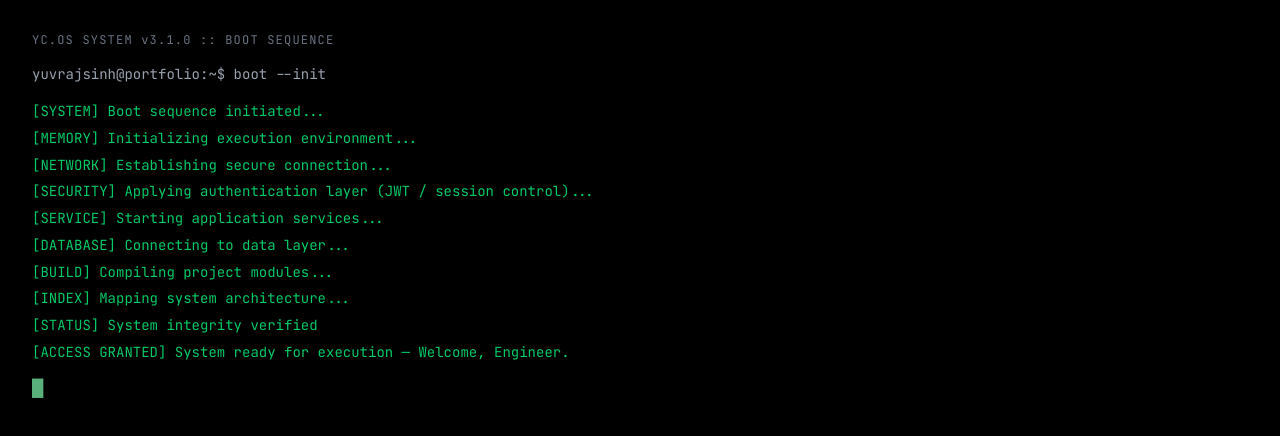
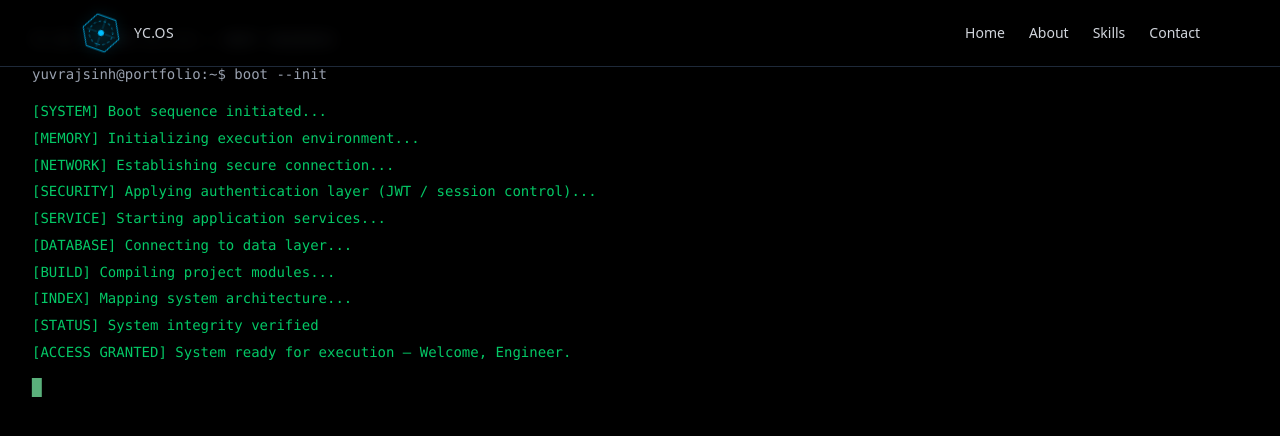
Before and after one commit to Yuvrajsinh-chauhan5/YC.OS, a Next.js app: page / in a window 1280 px wide. Shown: the top 436 px of the page. Built offline with nearby package versions, Linux system fonts and the light colour scheme.

Commit message:
Update layout.js

```diff
--- a/src/app/layout.js
+++ b/src/app/layout.js
@@ -1,66 +1,66 @@
+import Navbar from "@/components/layout/Navbar";
+import Footer from "@/components/layout/Footer";
+import ParticleField from "@/components/animations/ParticleField";
+
+import "./globals.css";
+
+
+export default function RootLayout({ children }) {
+  return (
+    <html lang="en">
+      <body className="bg-black text-white">
+        <ParticleField />
+        <Navbar />
+        <main className="relative z-10 pt-28">
+          {children}
+        </main>
+        <Footer />
+      </body>
+    </html>
+  );
+}
+
+
+
+
 // import Navbar from "@/components/layout/Navbar";
 // import Footer from "@/components/layout/Footer";
 // import ParticleField from "@/components/animations/ParticleField";
+// import BootGate from "@/components/boot/BootGate";
 
 // import "./globals.css";
 
+// import { Inter, JetBrains_Mono } from "next/font/google";
+
+// const inter = Inter({
+//   subsets: ["latin"],
+//   variable: "--font-inter",
+// });
+
+// const mono = JetBrains_Mono({
+//   subsets: ["latin"],
+//   variable: "--font-mono",
+// });
 
 // export default function RootLayout({ children }) {
 //   return (
-//     <html lang="en">
-//       <body className="bg-black text-white">
-//         <ParticleField />
-//         <Navbar />
-//         <main className="relative z-10 pt-28">
-//           {children}
-//         </main>
-//         <Footer />
+//     <html lang="en" className={`${inter.variable} ${mono.variable}`}>
+//       <body className="bg-black text-white font-ui">
+
+//         <BootGate>
+
+//           <ParticleField />
+//           <Navbar />
+
+//           <main className="relative z-10 pt-28">
+//             {children}
+//           </main>
+
+//           <Footer />
+
+//         </BootGate>
+
 //       </body>
 //     </html>
 //   );
 // }
-
-
-
-
-import Navbar from "@/components/layout/Navbar";
-import Footer from "@/components/layout/Footer";
-import ParticleField from "@/components/animations/ParticleField";
-import BootGate from "@/components/boot/BootGate";
-
-import "./globals.css";
-
-import { Inter, JetBrains_Mono } from "next/font/google";
-
-const inter = Inter({
-  subsets: ["latin"],
-  variable: "--font-inter",
-});
-
-const mono = JetBrains_Mono({
-  subsets: ["latin"],
-  variable: "--font-mono",
-});
-
-export default function RootLayout({ children }) {
-  return (
-    <html lang="en" className={`${inter.variable} ${mono.variable}`}>
-      <body className="bg-black text-white font-ui">
-
-        <BootGate>
-
-          <ParticleField />
-          <Navbar />
-
-          <main className="relative z-10 pt-28">
-            {children}
-          </main>
-
-          <Footer />
-
-        </BootGate>
-
-      </body>
-    </html>
-  );
-}
```
